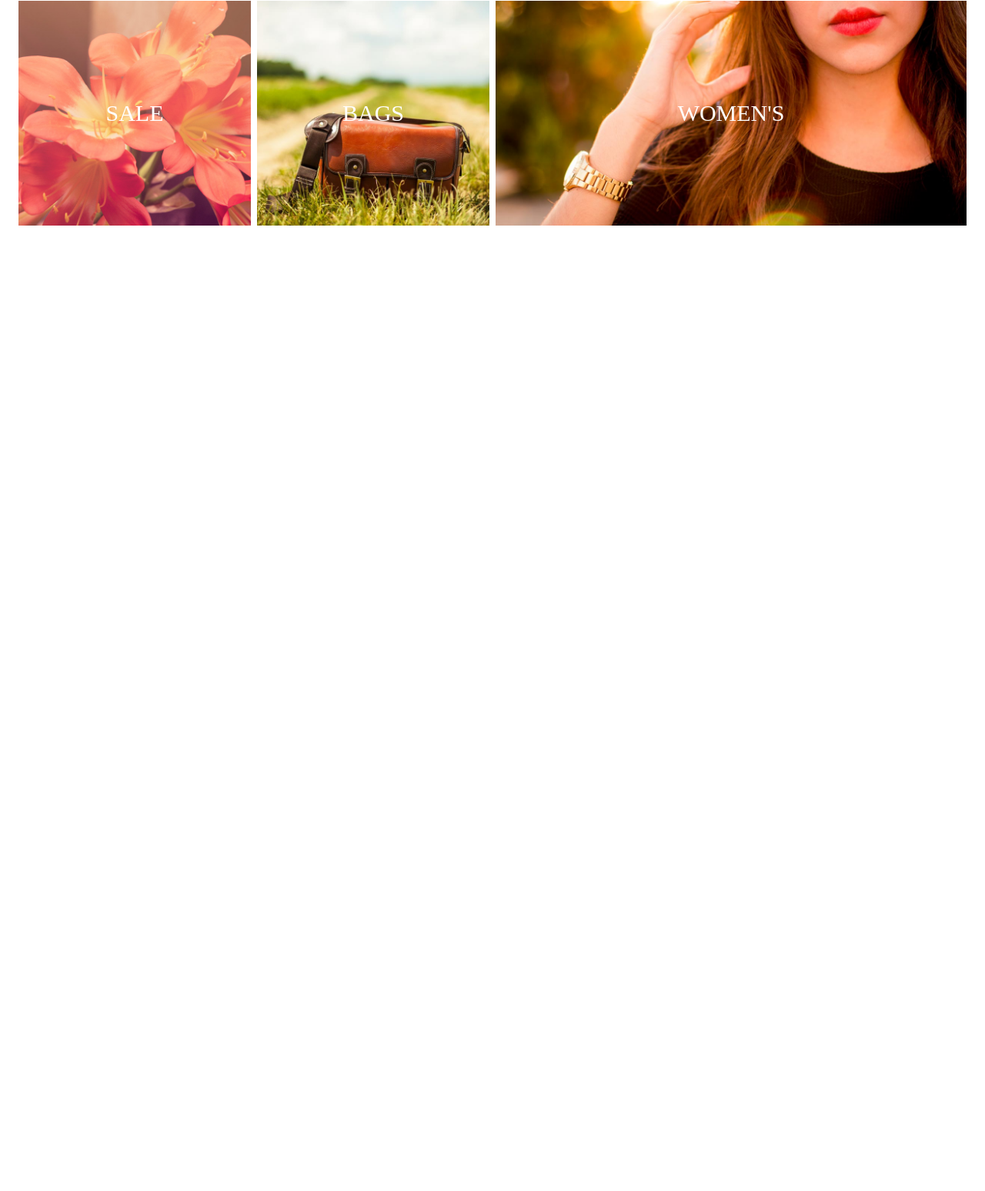
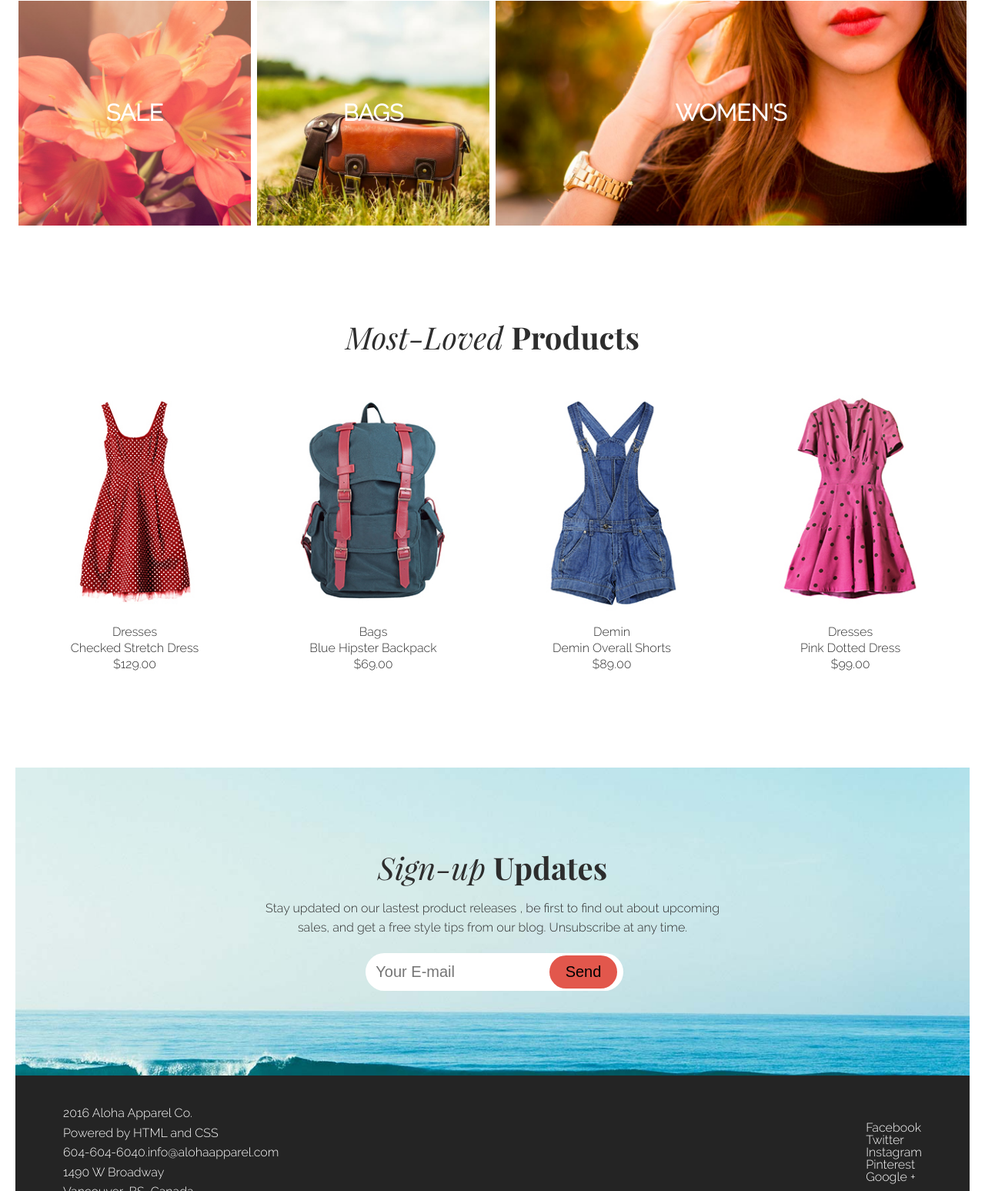
Before and after one commit to DCCA/aloha-project-dcca, a plain HTML site: page index.html in a window 1280 px wide. Shown: the part 1253-2800 px from the top of the page at 77% size. Before the commit the page ends 1550 px from the top, so only its background shows below. Drawn offline with nearby package versions, Linux system fonts and the light colour scheme.

Commit message:
structure finished

```diff
--- /dev/null
+++ b/fonts.css
@@ -0,0 +1,45 @@
+@font-face{
+    font-family: Raleway Light;
+    src: url("fonts/Raleway-Light.ttf");
+}
+
+@font-face{
+    font-family: Raleway Light;
+    src: url("fonts/Raleway-LightItalic.ttf");
+    font-style: italic;
+}
+
+@font-face{
+    font-family: "Raleway Medium";
+    src: url("fonts/Raleway-Medium.ttf");
+}
+
+@font-face{
+    font-family: "Raleway Medium";
+    src: url("fonts/Raleway-MediumItalic.ttf");
+    font-style: italic;
+}
+
+@font-face{
+    font-family: Playfair Display;
+    src: url("fonts/PlayfairDisplay-Regular.otf");
+}
+
+@font-face{
+    font-family: Playfair Display;
+    src: url("fonts/PlayfairDisplay-Italic.otf");
+    font-style: italic;
+}
+
+@font-face{
+    font-family: Playfair Display;
+    src: url("fonts/PlayfairDisplay-Bold.otf");
+    font-weight: bold;
+}
+
+@font-face{
+    font-family: Playfair Display;
+    src: url("fonts/PlayfairDisplay-Bold.otf");
+    font-style: italic;
+    font-weight: bold;
+}
--- a/index.html
+++ b/index.html
@@ -5,6 +5,7 @@
     <meta name="viewport" content="width=device-width, initial-scale=1">
     <title>Aloha Store</title>
     <link rel="stylesheet" href="meyer-reset.css">
+    <link rel="stylesheet" href="fonts.css">
     <link rel="stylesheet" href="style.css">
   </head>
   <body>
@@ -27,35 +28,61 @@
         <img class="banner-girl" src="images/banner-girl.png" alt="women-holding-coat">
     </header>
     <section class="section-first-call">
-        <h2>Hand-Crafted Styles</h2>
+        <h2><span class="italic">Hand-Crafted</span> <span class="bold">Styles</span></h2>
         <p>Aloha Apparel Co. sells only the finest ready-to-travel clothing. Browse our current selection of products or sign-up for updates below.</p>
     </section>
     <section class="section-category">
-        <p>Mens</p>
+        <p>Men's</p>
         <p>Trends</p>
         <p>Glasses</p>
         <p>Sale</p>
         <p>Bags</p>
         <p>Women's</p>
     </section>
-    <!-- <section>
-        <div class="card">
-            <img src="" alt="product-img">
-            <p>Category</p>
-            <h3>Name of cloth</h3>
-            <p>Price $ 11.11</p>
+    <section class="section-cards">
+        <h2><span class="italic">Most-Loved</span> <span class="bold">Products</span></h2>
+        <div class="carousel">
+            <div class="card">
+                <img src="images/checked-stretch-dress.jpg" alt="product-img">
+                <p>Dresses</p>
+                <h3>Checked Stretch Dress</h3>
+                <p>$129.00</p>
+            </div>
+            <div class="card">
+                <img src="images/blue-hipster-backpack.jpg" alt="product-img">
+                <p>Bags</p>
+                <h3>Blue Hipster Backpack</h3>
+                <p>$69.00</p>
+            </div>
+            <div class="card">
+                <img src="images/demin-overall-shorts.jpg" alt="product-img">
+                <p>Demin</p>
+                <h3>Demin Overall Shorts</h3>
+                <p>$89.00</p>
+            </div>
+            <div class="card">
+                <img src="images/pink-dotted-dress.jpg" alt="product-img">
+                <p>Dresses</p>
+                <h3>Pink Dotted Dress</h3>
+                <p>$99.00</p>
+            </div>
         </div>
     </section>
-    <section>
-        <form action="">
-            <h2>Sign-up Updates</h2>
-            <p>Stay updated on our lastest product releases , be first to find out about upcoming sales, and get a free style tips from our blog. Unsubscribe at any time.</p>
-            <input type="text">
+    <section class="section-sign-up">
+        <h2><span class="italic"> Sign-up</span> <span class="bold">Updates</span></h2>
+        <p>Stay updated on our lastest product releases , be first to find out about upcoming sales, and get a free style tips from our blog. Unsubscribe at any time.</p>
+        <form class="sign-up" action="">
+            <input type="text" placeholder="Your E-mail">
+            <button>Send </button>
         </form>
     </section>
     <footer>
         <div class="basic-info">
-            <p>2016 Aloha Apparel..</p>
+            <p>2016 Aloha Apparel Co.</p>
+            <p>Powered by HTML and CSS</p>
+            <p>604-604-6040.info@alohaapparel.com</p>
+            <p>1490 W Broadway</p>
+            <p>Vancouver, BS, Canada</p>
         </div>
         <div class="social-links">
             <ul>
@@ -66,9 +93,8 @@
                 <li>Google +</li>
             </ul>
         </div>
-    </footer>   -->
+    </footer>
     </main>
-
     <script src="https://code.jquery.com/jquery-git.min.js"></script>
     <script src="script.js"></script>
 
--- a/style.css
+++ b/style.css
@@ -1,7 +1,35 @@
 main{
     max-width: 1240px;
     margin: 0 auto;
+    font-size: 16px;
+    font-family: "Raleway Light";
+    color: #2d2d2d;
 }
+
+h1, h2{
+    font-family: "Playfair Display";
+}
+
+h1{
+    font-size: 80px;
+}
+
+h2{
+    font-size: 40px;
+}
+
+p{
+    line-height: 160%;
+}
+
+.italic{
+    font-style: italic;
+}
+
+.bold{
+    font-weight: bold;
+}
+
 
 /* Top Menu */
 nav{
@@ -11,14 +39,16 @@ nav{
     justify-content: center;
 }
 
-ul{
+nav ul{
     grid-column-start: 2;
     display: inline-block;
 }
 
-li{
+nav li{
     float: left;
     width: 100px;
+    text-transform: uppercase;
+    font-weight: bold;
 }
 
 #logo{
@@ -31,7 +61,7 @@ a{
     width: 100px;
     display: inline-block;
     text-align: center;
-    color: black;
+    color: #e2574c;
     text-decoration: none;
 }
 
@@ -75,7 +105,7 @@ picture p{
 }
 
 picture h1{
-    font-size: 60px;
+    font-family: "Playfair Display";
 }
 
 .section-first-call{
@@ -88,7 +118,7 @@ picture h1{
 
 /* Second section */
 .section-first-call h2{
-    font-size: 30px;
+    margin-bottom: 2%;
 }
 
 .section-first-call p{
@@ -119,6 +149,7 @@ picture h1{
     box-sizing: border-box;
     border: 4px solid white;
     border-radius: 2px;
+    font-weight: bold;
 }
 
 .section-category p:nth-child(1){
@@ -152,3 +183,107 @@ picture h1{
     background-image: url("images/womens-category.jpg");
     background-size: 100%;
 }
+
+/* Card Section */
+.section-cards{
+    height: 700px;
+    display: flex;
+    flex-flow: column;
+    align-items: center;
+    justify-content: center;
+}
+
+.section-cards h2{
+    margin-bottom: 40px;
+    /* font-size: 30px; */
+    font-family: "Playfair Display";
+}
+
+.section-cards .carousel{
+    width: 100%;
+    display: flex;
+    flex-flow: row;
+    align-items: center;
+    justify-content: center;
+}
+
+.section-cards .card{
+    width: 25%;
+    display: flex;
+    flex-flow: column;
+    align-items: center;
+    justify-content: center;
+}
+
+.section-cards .card:hover{
+    background-color: aqua;
+    box-sizing: border-box;
+    border: solid aqua;
+}
+
+.section-cards .card img{
+    width: 100%;
+}
+
+/* Sign Up Section */
+.section-sign-up{
+    height: 400px;
+    display: flex;
+    flex-flow: column;
+    align-items: center;
+    justify-content: center;
+    background: url("images/wave-bkgd.jpg") no-repeat center center fixed;
+    background-size: cover;
+    background-position-y: center;
+}
+
+.section-sign-up h2{
+    margin-bottom: 20px;
+}
+
+.section-sign-up p{
+    max-width: 50%;
+    word-wrap: break-word;
+    text-align: center;
+}
+
+.section-sign-up form{
+    display: flex;
+    margin-top: 20px;
+}
+
+.section-sign-up .sign-up input{
+    border-radius: 30px;
+    border: none;
+    width: 100%;
+    font-size: 20px;
+    padding: 4%;
+}
+
+.section-sign-up .sign-up button{
+    border-radius: 30px;
+    font-size: 20px;
+    width: 30%;
+    margin-left: -30%;
+    border: solid white;
+    background-color: #e2574c;
+}
+
+/* Footer */
+footer{
+    height: 200px;
+    display: flex;
+    flex-direction: row;
+    align-items: center;
+    justify-content: space-between;
+    background-color: #242424;
+    color: white;
+}
+
+footer .basic-info{
+    margin: auto 5%;
+}
+
+footer .social-links{
+    margin: auto 5%;
+}
```
